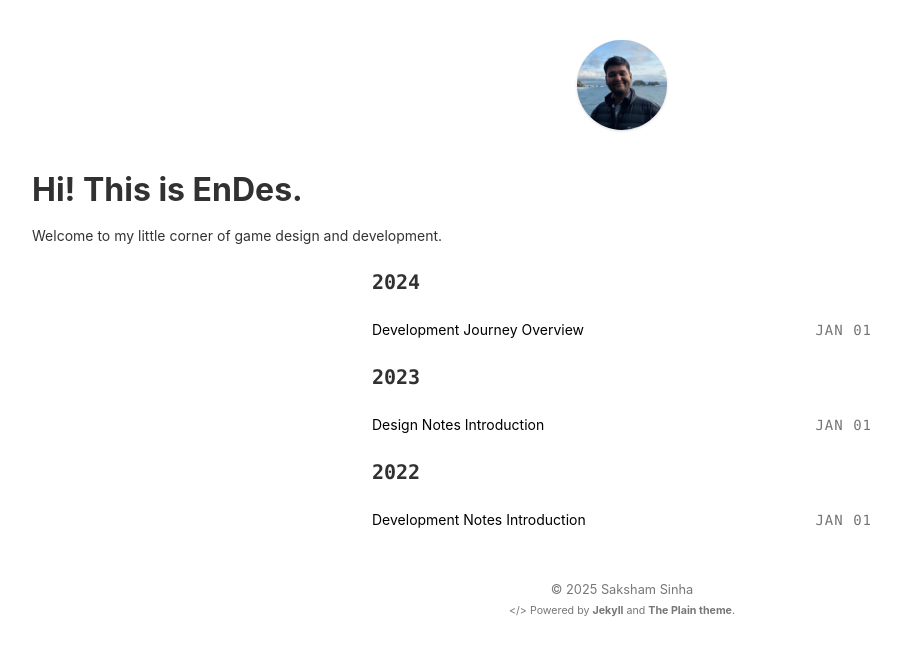
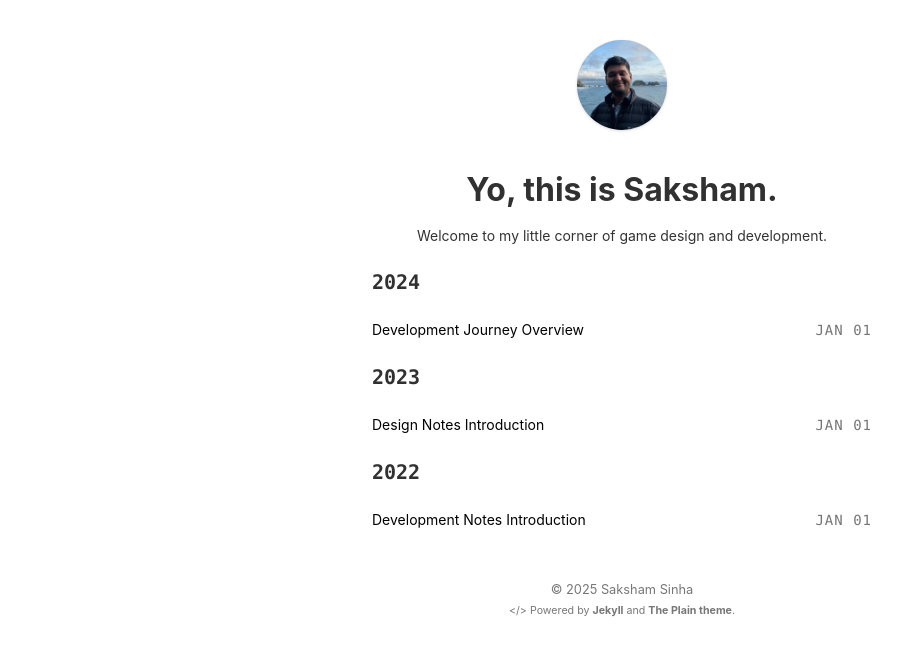
Before and after one commit to sinhaha99/sinhaha99.github.io, a Jekyll site: the page built from index.html, in a window 1280 px wide. Shown: the top 656 px of the page, without its empty margins (18-919 px from the left). Built offline with Jekyll 4.4.1, drawn with Linux system fonts in a browser that asks for light colours.

Commit message:
Update header title to 'Yo, this is Saksham.' and center align text

```diff
--- a/_includes/header.html
+++ b/_includes/header.html
@@ -15,7 +15,7 @@
 
 </aside>
 
-<header class="site-header">
-	<h1 class="site-title">Hi! This is EnDes.</h1>
+<header class="site-header" style="text-align: center;">
+	<h1 class="site-title">Yo, this is Saksham.</h1>
 	<p class="site-subtitle">Welcome to my little corner of game design and development.</p>
 </header>
```
